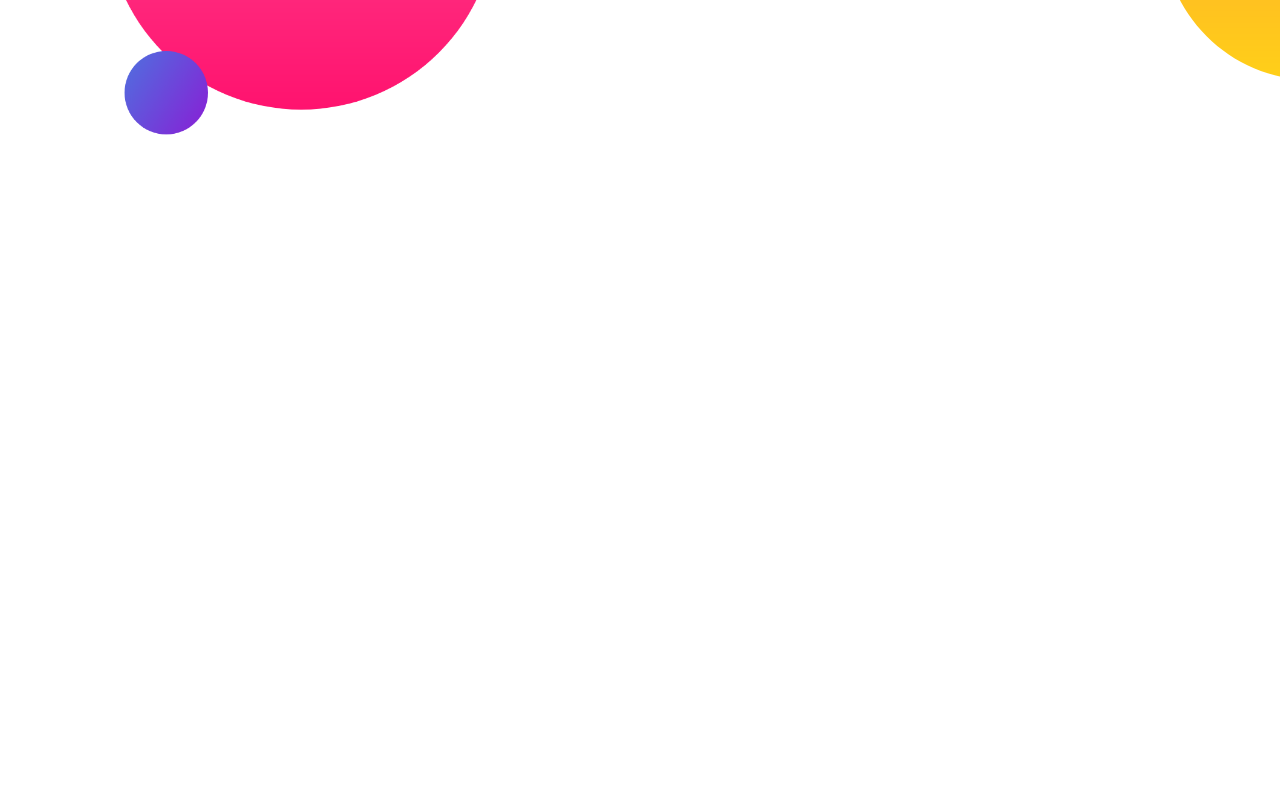
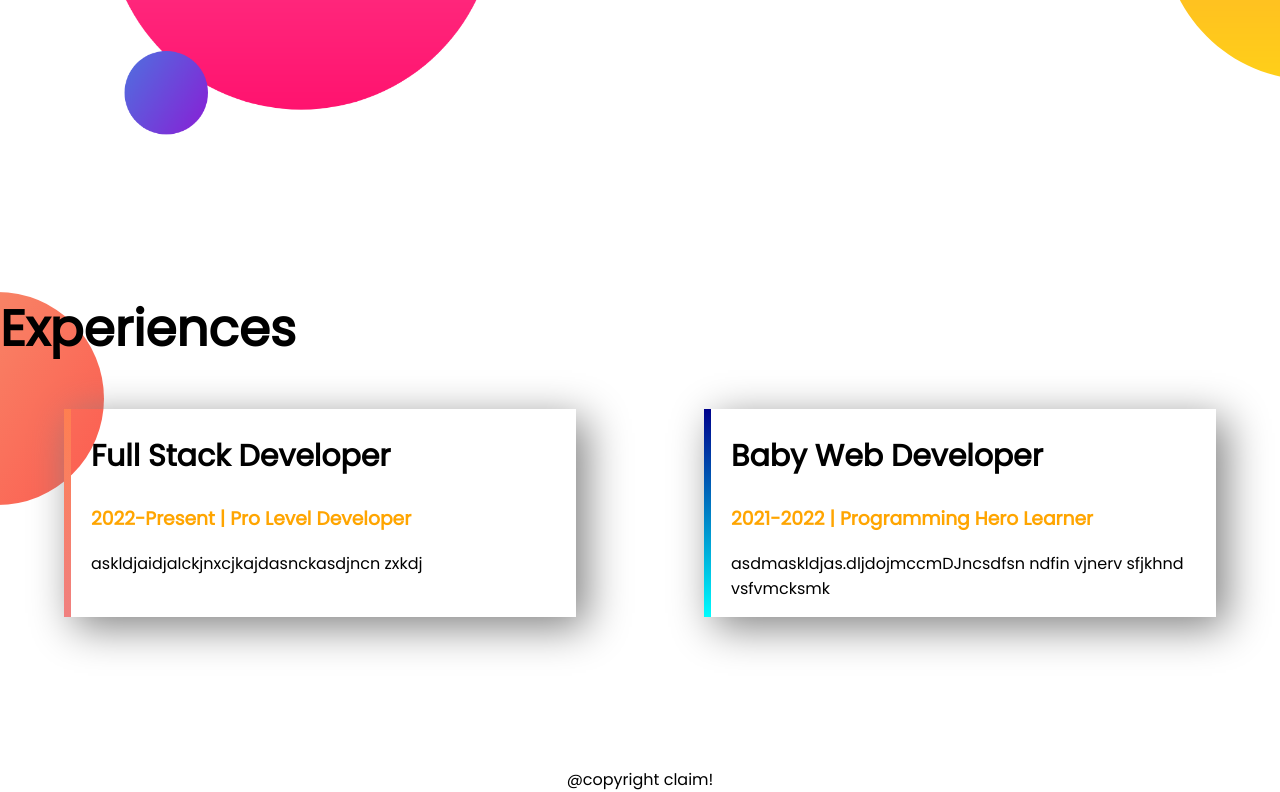
Before and after one commit to sanjimo/developer-portfolio, a plain HTML site: page index.html in a window 1280 px wide. Shown: the part 818-1610 px from the top of the page. Before the commit the page ends 1110 px from the top, so only its background shows below. Drawn offline with Linux system fonts and the light colour scheme.

Commit message:
experience-area-added

```diff
--- a/index.html
+++ b/index.html
@@ -13,7 +13,7 @@
 </head>
 
 <body>
-    <section class="top-banner">
+    <section class="top-banner flexible-container">
         <div class="half-width">
             <h1>Welcome To</h1>
             <h1><span class="orange-color">Sanjida Islam</span> World!</h1>
@@ -26,7 +26,7 @@
             <img src="images/momo.png" alt="sanjida's image">
         </div>
     </section>
-    <section class="middle-banner">
+    <section class="middle-banner flexible-container">
         <div class="half-width">
             <img src="images/my-bg2.png" alt="">
         </div>
@@ -37,6 +37,22 @@
             <a class="link-button" target="_blank" href="">DOWNLOAD RESUME</a>
         </div>
     </section>
+    <section class="experience-area">
+        <h1>Experiences</h1>
+        <div class="flexible-container">
+            <div id="full-stack-experience" class="experience-item">
+                <h2>Full Stack Developer</h2>
+                <h3 class="orange-color">2022-Present | Pro Level Developer</h3>
+                <p>askldjaidjalckjnxcjkajdasnckasdjncn zxkdj</p>
+            </div>
+            <div id="web-dev-experience" class="experience-item">
+                <h2>Baby Web Developer</h2>
+                <h3 class="orange-color">2021-2022 | Programming Hero Learner</h3>
+                <p>asdmaskldjas.dljdojmccmDJncsdfsn ndfin vjnerv sfjkhnd vsfvmcksmk</p>
+            </div>
+        </div>
+    </section>
+    <footer>@copyright claim!</footer>
 </body>
 
 </html>
--- a/style.css
+++ b/style.css
@@ -8,7 +8,7 @@ h1{
 .orange-color{
     color:orange;
 }
-section{
+.flexible-container{
     display:flex;
     margin-bottom: 150px;
 }
@@ -36,3 +36,32 @@ section{
     background-repeat: no-repeat;
     background-position: right;
 }
+.experience-area{
+    background-image: url(images/exp-bg.png);
+    background-repeat: no-repeat;
+    height:auto;
+}
+.experience-item{
+    box-shadow: 10px 10px 40px gray;
+    width:40%;
+    margin-left:5%;
+    margin-right:5%;
+    padding-left: 20px;
+}
+h2{
+    font-weight: 700;
+    font-size: 30px;
+}
+#web-dev-experience{
+    border-image: linear-gradient(darkblue,cyan);
+    border-left: 7px solid;
+    border-image-slice: 1%;
+}
+#full-stack-experience{
+    border-image: linear-gradient(coral,lightcoral);
+    border-left: 7px solid;
+    border-image-slice: 1%;
+}
+footer{
+    text-align: center;
+}
```
